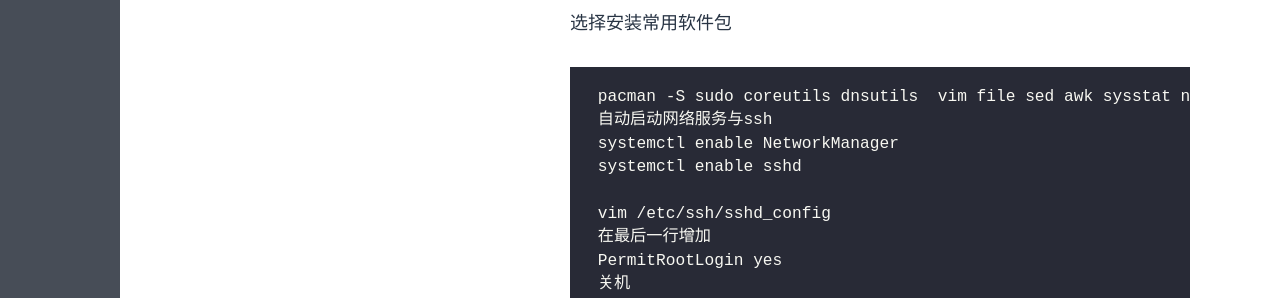
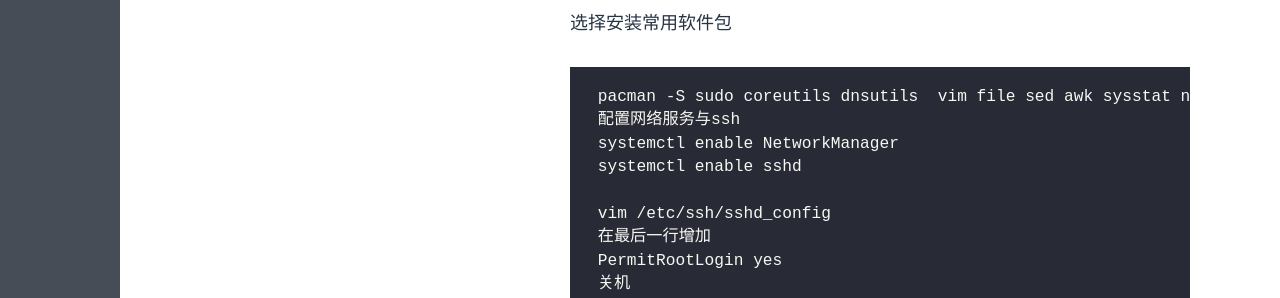
Before and after one commit to pzj/pzj.github.io, a Jekyll site: the page built from _posts/tech/2018-08-01-install-arch-linux.md, in a window 1280 px wide. Shown: the part 2524-2822 px from the top of the page. Built offline with Jekyll 4.4.1, drawn with Linux system fonts in a browser that asks for light colours; some web fonts are replaced; some of the changed text lies outside the part shown.

Commit message:
fix install arch linux page

````diff
--- a/_posts/tech/2018-08-01-install-arch-linux.md
+++ b/_posts/tech/2018-08-01-install-arch-linux.md
@@ -92,7 +92,7 @@ https://www.archlinux.org/mirrorlist/all/
 选择安装常用软件包
 ```
  pacman -S sudo coreutils dnsutils  vim file sed awk sysstat net-tools openssh binutils git networkmanager
- 自动启动网络服务与ssh
+ 配置网络服务与ssh
  systemctl enable NetworkManager
  systemctl enable sshd
 
````
